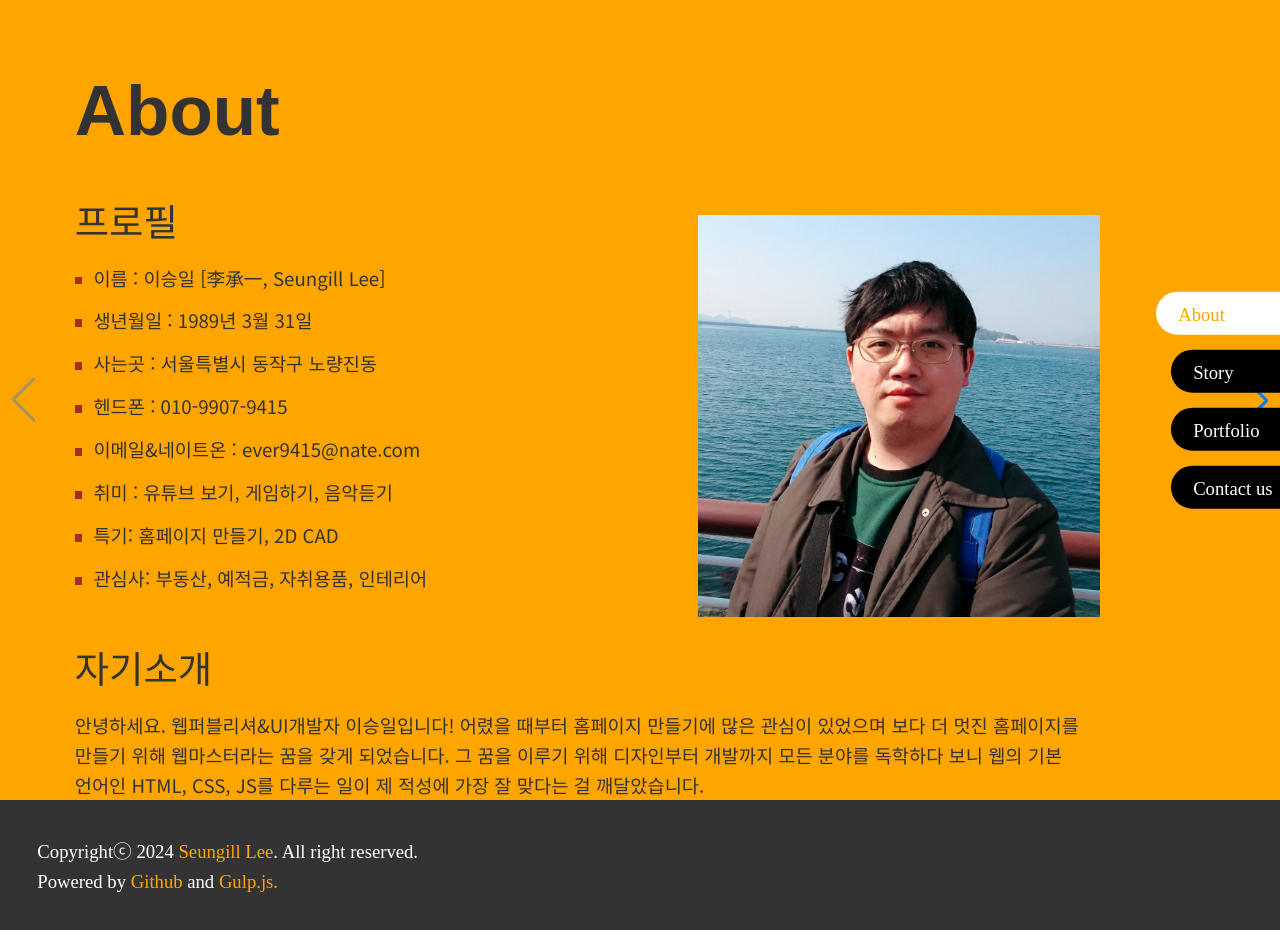
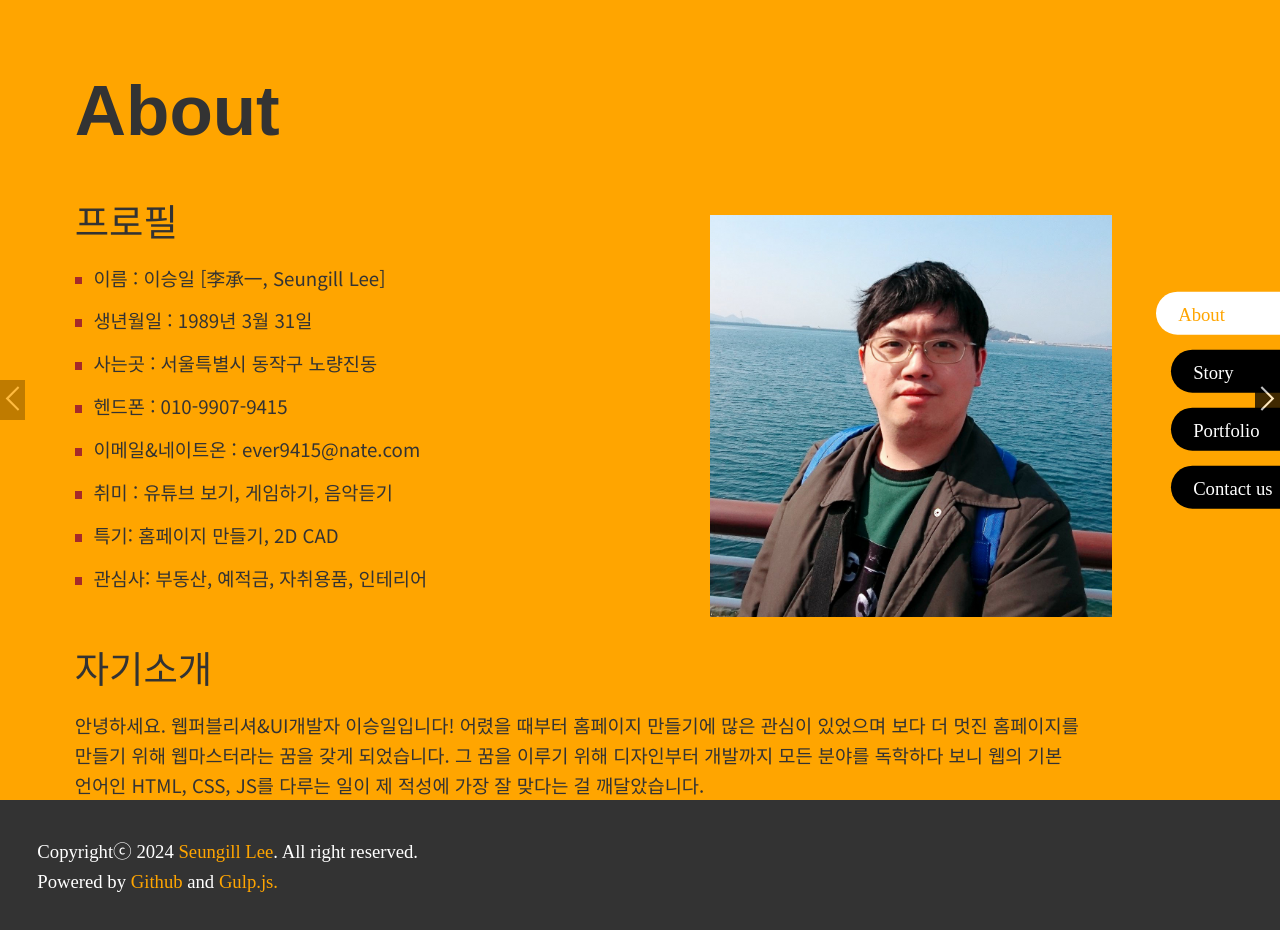
Before and after one commit to Seungill-Lee/portfolio-next, a Next.js app: page /1 in a window 1280 px wide. Shown: the top 930 px of the page. Built offline with nearby package versions, Linux system fonts and the light colour scheme; a web font is replaced by a local one.

Commit message:
이젠 좀 자자

```diff
--- a/app/[route]/page.js
+++ b/app/[route]/page.js
@@ -8,8 +8,9 @@ import Story from "/components/contents/story.js"
 import Portfolio from "/components/contents/portfolio.js"
 import ContactUs from "/components/contents/contact_us.js"
 import Header from "/components/layout/header.js";
-import { useEffect, useState } from 'react';
+import { useEffect, useState, useRef } from 'react';
 import { register } from 'swiper/element/bundle';
+import IntroNaviBullet from "/components/layout/introNaviBullet.js";
 
 register();
 
@@ -19,6 +20,9 @@ export default function Intro() {
     const bulletId = ["about","story","portfolio","contact_us"]
     const bulletTxt = ["About","Story","Portfolio","Contact us"]
 
+    const btnIntroPrev = useRef();
+    const btnIntroNext = useRef();
+
     useEffect(() => {
         const swiperPages = document.querySelector('swiper-container.intro_slide')
         swiperPages.style.height = "100vh"
@@ -27,7 +31,10 @@ export default function Intro() {
             history: {
                 key:"/"
             },
-            navigation: true,
+            navigation: {
+                prevEl: btnIntroPrev.current,
+                nextEl: btnIntroNext.current,
+            },
             pagination: {
                 el: "#"+scss['gnb'],
                 clickable: true,
@@ -73,6 +80,10 @@ export default function Intro() {
                         </div>
                     </swiper-slide>
                 </swiper-container>
+                <div className={scss.intro_navi}>
+                    <button type="button" className={scss.btn_prev} ref={btnIntroPrev}><IntroNaviBullet shape="Prev" /></button>
+                    <button type="button" className={scss.btn_next} ref={btnIntroNext}><IntroNaviBullet shape="Next" /></button>
+                </div>
             </main>
         </>
     );
--- a/app/[route]/page.module.scss
+++ b/app/[route]/page.module.scss
@@ -52,6 +52,8 @@ nav#gnb {
 }
 
 /* Contents 공통 */
+main#container {
+    position: relative;
     .content_wrap {
         section {
             position: relative;
@@ -59,7 +61,6 @@ nav#gnb {
             height: 100vh;
             overflow-x: hidden;
             overflow-y: auto;
-        scrollbar-gutter: stable;
             &::-webkit-scrollbar {
                 width: 12px;
             }
@@ -71,6 +72,32 @@ nav#gnb {
             }
             &::-webkit-scrollbar-thumb:hover {
                 background-color: rgba(0,0,0,0.5);
+            }
+        }
+    }
+    .intro_navi {
+        button {
+            position: absolute;
+            z-index: 11;
+            top: calc(50% - get-vw(40px,$divceWidth));
+            width: get-vw(50px,$divceWidth);
+            height: get-vw(80px,$divceWidth);
+            background-color: black;
+            opacity: 0.75;
+            &:disabled {
+                opacity: 0.25;
+            }
+            &.btn_prev {
+                left: 0px;
+            }
+            &.btn_next {
+                right: 0px;
+            }
+            svg {
+                width: 100%;
+                height: auto;
+                fill: white;
+            }
         }
     }
 }
--- a/app/base.scss
+++ b/app/base.scss
@@ -31,8 +31,12 @@ a {
 	color: #333333;
 }
 button,input[type="submit"],input[type="image"] {
+	padding: 0px;
 	border-width: 0px;
 	cursor: pointer;
+}
+button:disabled {
+	cursor: default;
 }
 hr {
 	display: none;
--- a/components/contents/story.module.scss
+++ b/components/contents/story.module.scss
@@ -8,7 +8,6 @@ $divceWidth: $QuadHDMax;
 section#story {
     height: auto !important;
     overflow: auto !important;
-    scrollbar-gutter: unset;
     box-sizing: border-box;
     background-color: purple;
     h2 {
--- /dev/null
+++ b/components/layout/introNaviBullet.js
@@ -0,0 +1,20 @@
+export default function IntroNaviBullet(props) {
+    switch (props.shape) {
+        case "Prev":
+            return(
+                <svg xmlns="http://www.w3.org/2000/svg" xmlnsXlink="http://www.w3.org/1999/xlink" viewBox="0 0 24 24" xmlSpace="preserve" ariaLabel={props.alt ? props.alt : "Prev"}>
+                    <polygon points="17.2,23.7 5.4,12 17.2,0.3 18.5,1.7 8.4,12 18.5,22.3  " />
+                </svg>
+            )
+            break;
+        case "Next":
+            return(
+                <svg xmlns="http://www.w3.org/2000/svg" xmlnsXlink="http://www.w3.org/1999/xlink" viewBox="0 0 24 24" xmlSpace="preserve" ariaLabel={props.alt ? props.alt : "Next"}>
+                    <polygon points="6.8,23.7 5.4,22.3 15.7,12 5.4,1.7 6.8,0.3 18.5,12  " />
+                </svg>
+            )
+            break;
+        default:
+            break;
+    }
+}
```
Lines whose indentation alone changed are shown as unchanged.
